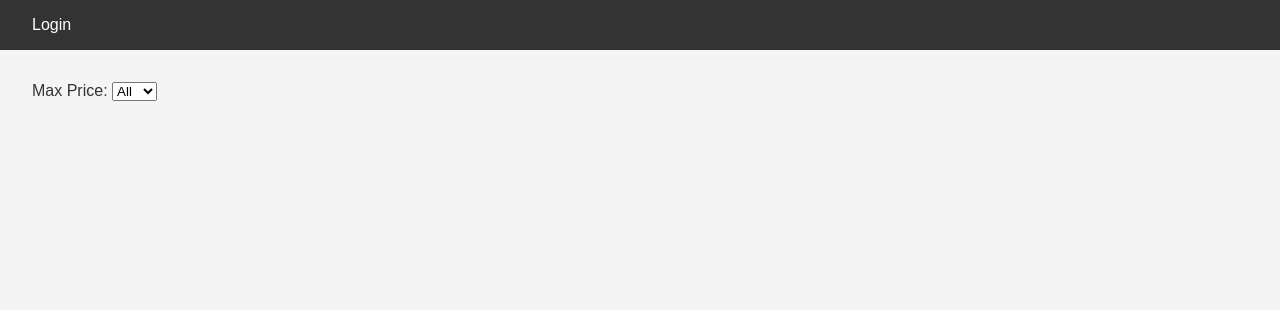
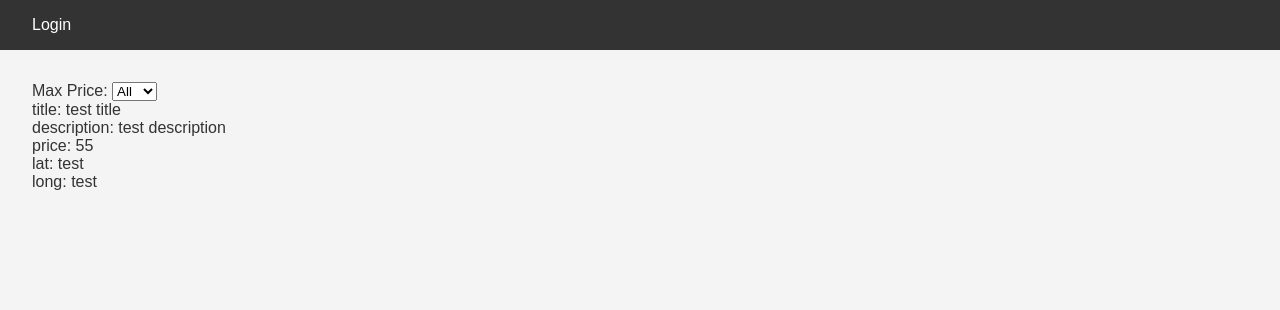
Before and after one commit to 12113-byte/holbertonschool-hbnb, a Flask app: page / in a window 1280 px wide. Shown: the top 310 px of the page. Run offline with Flask 3, Linux system fonts and the light colour scheme.

Commit message:
adding javascript and html updates

```diff
--- a/app/__init__.py
+++ b/app/__init__.py
@@ -52,5 +52,10 @@ def create_app(config_class="config.DevelopmentConfig"):
         #return 'Welcome to HBnB!'
         return render_template('index.html')
 
+    @app.route('/login')
+    def log():
+        #return 'Welcome to HBnB!'
+        return render_template('login.html')
+
     #  returns fully configured app
     return app
--- a/app/api/v1/places.py
+++ b/app/api/v1/places.py
@@ -100,6 +100,7 @@ class PlaceList(Resource):
         return [{
             "id": p.id,
             "title": p.title,
+            "description": p.description,
             "price": p.price,
             "latitude": p.latitude,
             "longitude": p.longitude
@@ -123,6 +124,7 @@ class PlaceResource(Resource):
                 "id": place_id,
                 "title": place.title,
                 "description": place.description,
+                "price": p.price,
                 "latitude": place.latitude,
                 "longitude": place.longitude
             },
--- a/app/static/scripts.js
+++ b/app/static/scripts.js
@@ -1,5 +1,5 @@
 function checkAuthentication() {
-	const token = getCookie('token');
+	const token = getCookie('access_token');
 	const loginLink = document.getElementById('login-link');
 
 	if (!token) {
@@ -14,6 +14,8 @@ function checkAuthentication() {
 function getCookie(name) {
 	// Function to get a cookie value by its name
 	// Your code here
+	let x = document.cookie;
+	console.log(x);
 }
 
 function SetPriceVals(){
@@ -50,12 +52,22 @@ function displayPlaces(places) {
 	{
 		console.log(places);
 		let place = document.createElement("div");
-		let place_txt = document.createElement("p");
+		let place_title = document.createElement("p");
+		let place_desc = document.createElement("p");
 		let place_price = document.createElement("p");
-		place_txt.innerHTML = "name: " + places[i].title;
+		let place_lat = document.createElement("p");
+		let place_long = document.createElement("p");
+		place_title.innerHTML = "name: " + places[i].title;
+		place_desc.innerHTML = "description: " + places[i].description;
 		place_price.innerHTML = "price: " + places[i].price;
+		place_lat.innerHTML = "lat: " + places[i].latitude;
+		place_long.innerHTML = "long: " + places[i].longitude;
 		place.append(place_txt);
+		place.append(place_desc);
 		place.append(place_price);
+		place.append(place_lat);
+		place.append(place_long);
+		place.classList.add("place-card");
 		place_list.append(place);
 	}
 }
@@ -65,7 +77,28 @@ document.addEventListener('DOMContentLoaded', () => {
 	checkAuthentication()
 	SetPriceVals()
 	document.getElementById('price-filter').addEventListener('change', (event) => {
-		console.log("price-filter changed");
+		const price_set = document.getElementById('price-filter').value;
+		const place_list = document.body.getElementsByTagName('div')
+		for(let i = 0; i < place_list.length; i++)
+		{
+			if (price_set == 10)
+			{
+
+			}
+			else if (price_set == 50)
+			{
+
+			}
+			else if (price_set == 100)
+			{
+
+			}
+			else
+			{
+				place_list[i].style.display = "block";
+			}
+		}
+
 		// Get the selected price value
 		// Iterate over the places and show/hide them based on the selected price
 	});
--- a/app/templates/index.html
+++ b/app/templates/index.html
@@ -10,7 +10,7 @@
 <body>
     <header>
         <nav>
-            <a href="login.html" id="login-link">Login</a>
+            <a href="login" id="login-link">Login</a>
         </nav>
     </header>
     <main>
@@ -21,6 +21,13 @@
             </select>
         </section>
         <section id="places-list">
+            <div>
+                <p>title: test title</p>
+                <p>description: test description</p>
+                <p>price: 55</p>
+                <p>lat: test</p>
+                <p>long: test</p>
+            </div>
             <!-- List of places will be populated dynamically -->
         </section>
     </main>
```
